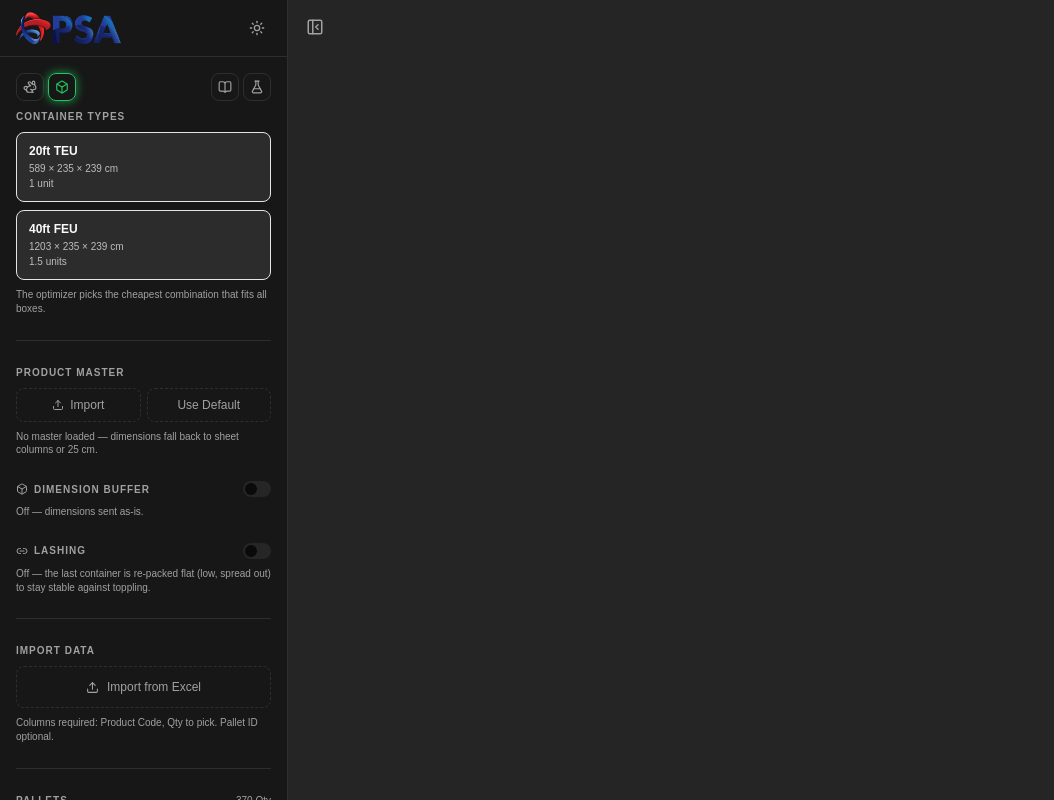
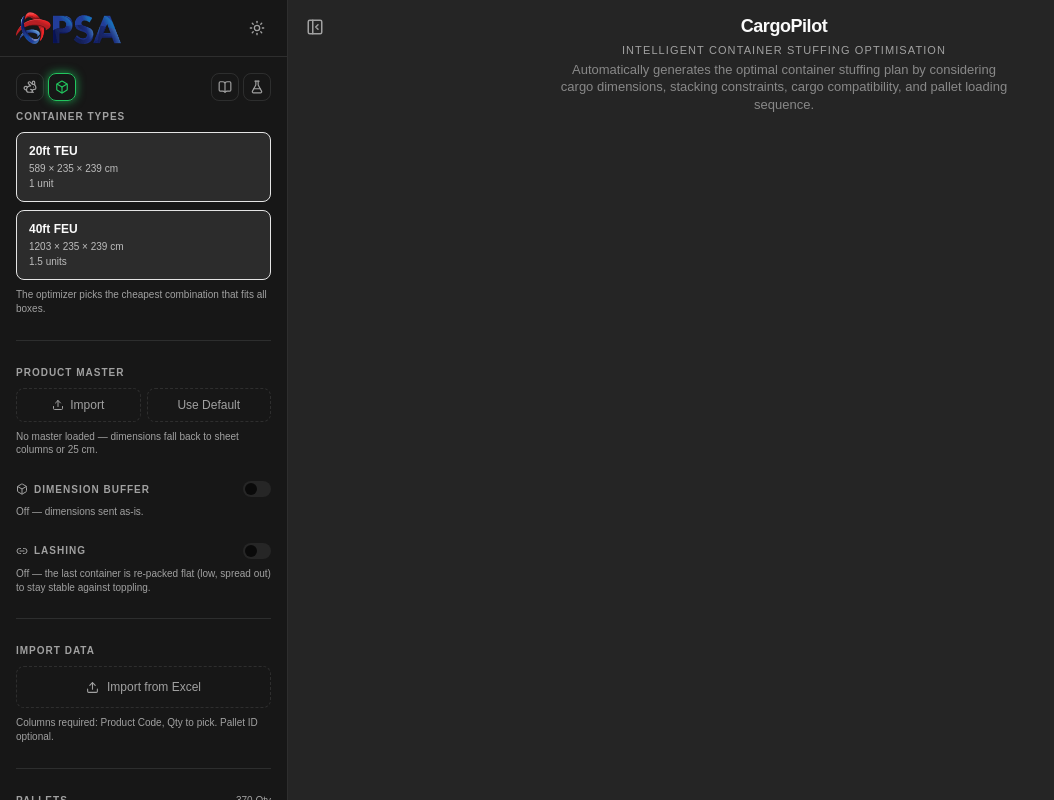
Before and after one commit to Kayweesim/3d-packing, a React (Vite) app in the folder frontend/: page / in a window 1280 px wide. Shown: the whole page, without its empty margins (0-1054 px from the left). Built offline with nearby package versions, Linux system fonts and the light colour scheme.

Commit message:
Added logo changes

```diff
--- a/frontend/index.html
+++ b/frontend/index.html
@@ -2,9 +2,9 @@
 <html lang="en" class="dark">
   <head>
     <meta charset="UTF-8" />
-    <link rel="icon" type="image/svg+xml" href="/favicon.svg" />
+    <link rel="icon" type="image/png" href="/box_logo.png" />
     <meta name="viewport" content="width=device-width, initial-scale=1.0" />
-    <title>Container Packing Visualizer</title>
+    <title>CargoPilot</title>
   </head>
   <body>
     <div id="root"></div>
--- a/frontend/src/App.tsx
+++ b/frontend/src/App.tsx
@@ -75,6 +75,18 @@
           {sidebarOpen ? <PanelLeftClose size={18} /> : <PanelLeftOpen size={18} />}
         </button>
 
+        {/* App title overlay — centered over the canvas, sidebar is a sibling so this never overlaps it */}
+        <div className="pointer-events-none absolute top-0 inset-x-0 z-10 flex flex-col items-center gap-0.5 pt-3 px-16 text-center">
+          <h1 className="text-lg font-bold tracking-tight text-foreground">CargoPilot</h1>
+          <p className="text-[11px] font-medium uppercase tracking-widest text-muted-foreground">
+            Intelligent Container Stuffing Optimisation
+          </p>
+          <p className="max-w-md text-[13px] leading-snug text-muted-foreground/80">
+            Automatically generates the optimal container stuffing plan by considering cargo dimensions,
+            stacking constraints, cargo compatibility, and pallet loading sequence.
+          </p>
+        </div>
+
         <SceneCanvas />
         <ActivePalletPanel />
       </div>
--- a/frontend/src/components/3d/Canvas.tsx
+++ b/frontend/src/components/3d/Canvas.tsx
@@ -9,9 +9,9 @@
  * never trigger the zoom.
  */
 import { useEffect, useRef } from 'react'
-import { Canvas, useThree } from '@react-three/fiber'
-import { OrbitControls } from '@react-three/drei'
-import gsap from 'gsap'
+import { Canvas, useThree } from '@react-three/fiber'  // Canvas on which to paint the animations
+import { OrbitControls } from '@react-three/drei' // Orbital Controls to manage camera
+import gsap from 'gsap' //timeline
 import * as THREE from 'three'
 import { useStore } from '@/src/store'
 import { ContainerManager, CONTAINER_GAP_CM } from './ContainerManager'
```
Also changed, not shown: frontend/public/box_logo.png (added), 1 other file (tests, documents, lock files or other folders).
